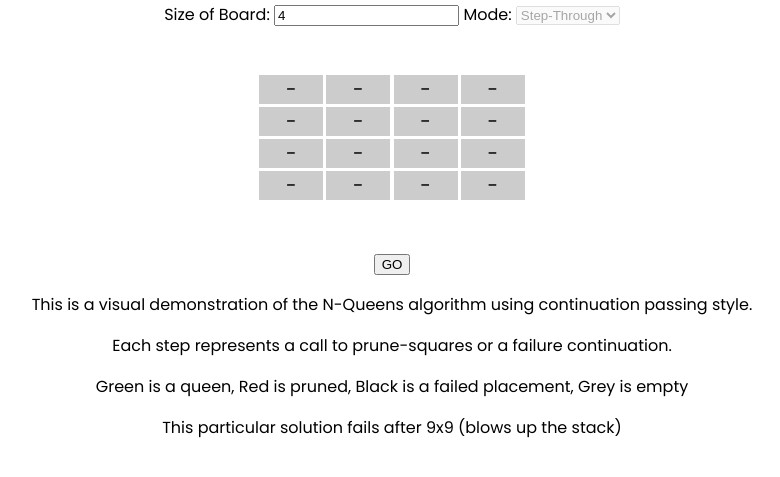
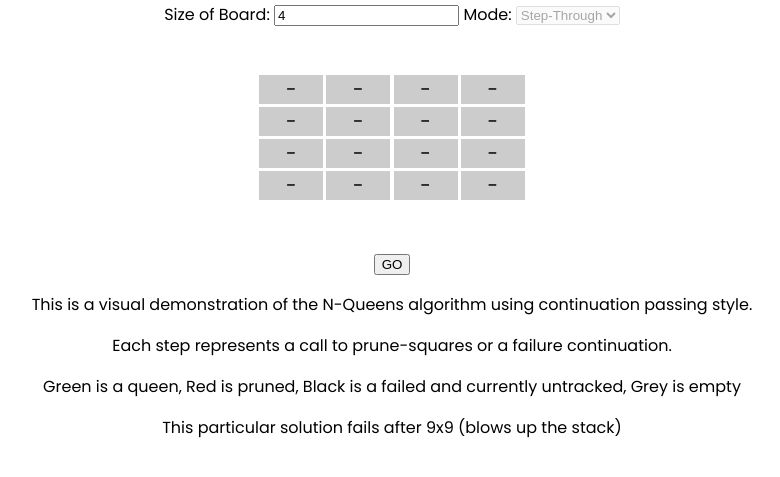
Before and after one commit to awilli70/n-queens-vis, a plain HTML site: page index.html in a window 1280 px wide. Shown: the part 89-566 px from the top of the page, without its empty margins (248-1028 px from the left). Drawn offline with nearby package versions, Linux system fonts and the light colour scheme.

Commit message:
clarified black squares

```diff
--- a/index.html
+++ b/index.html
@@ -258,7 +258,7 @@
     <div id="result"></div>
     <p>This is a visual demonstration of the N-Queens algorithm using continuation passing style.</p>
     <p>Each step represents a call to prune-squares or a failure continuation.</p>
-    <p>Green is a queen, Red is pruned, Black is a failed placement, Grey is empty</p>
+    <p>Green is a queen, Red is pruned, Black is a failed and currently untracked, Grey is empty</p>
     <p>This particular solution fails after 9x9 (blows up the stack)</p>
 </body>
 </html>
```
